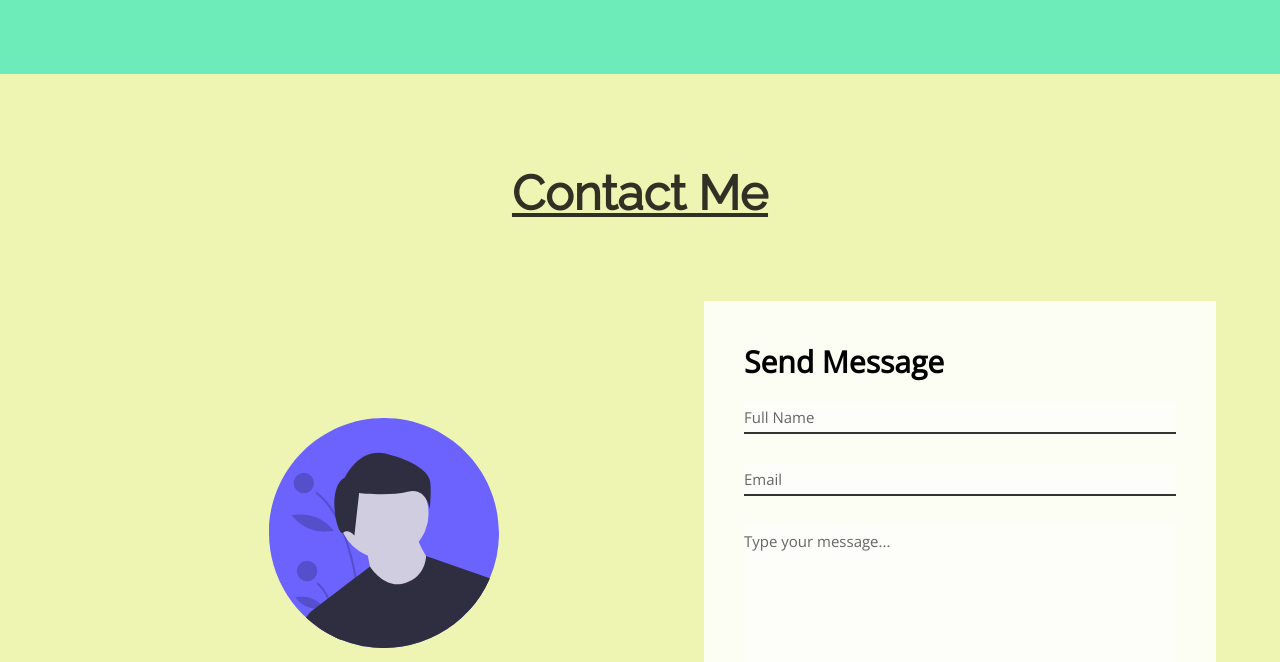
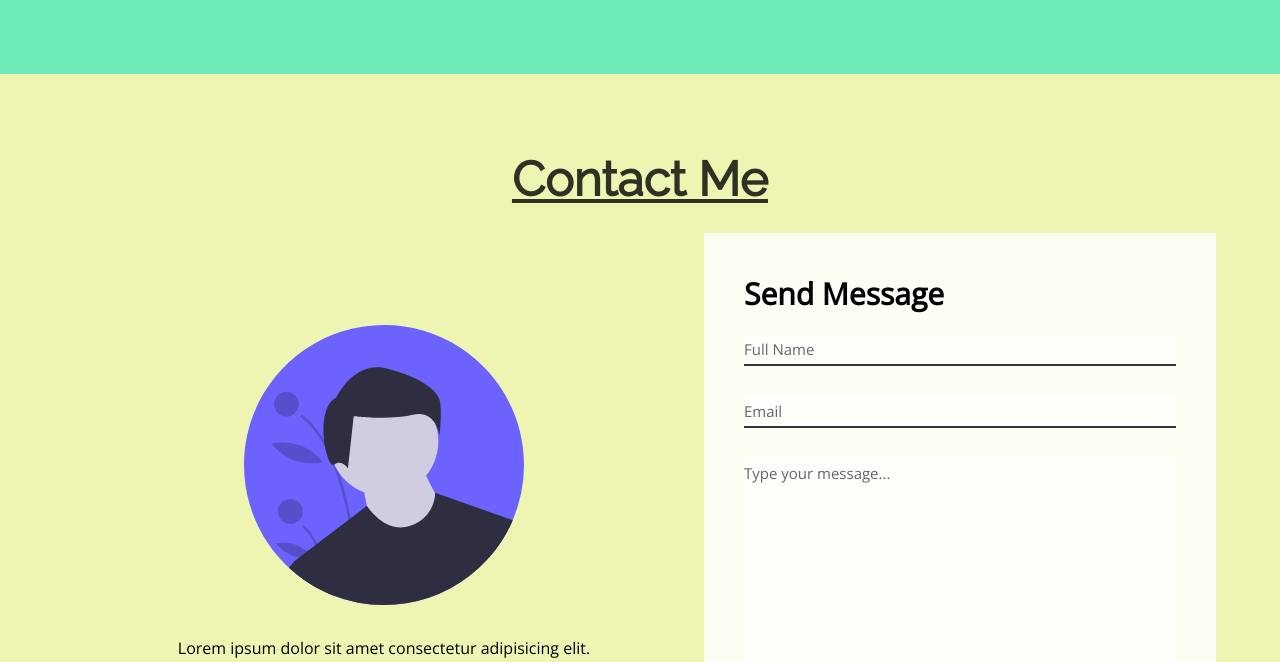
Before and after one commit to rabiulalam1/my-portfolio, a plain HTML site: page index.html in a window 1280 px wide. Shown: the part 1752-2414 px from the top of the page. Drawn offline with nearby package versions, Linux system fonts and the light colour scheme.

Commit message:
Fixed Contact me section

```diff
--- a/style.css
+++ b/style.css
@@ -238,7 +238,7 @@ h2 {
 /* Contact Me */
 
 #contact-me {
-  padding-top: 4%;
+  padding-top: 6%;
   padding-bottom: 2%;
   background: #eef5b2;
   display: flex;
@@ -257,7 +257,7 @@ h2 {
   font-size: 3em;
   text-decoration: underline;
   color: rgba(0, 0, 0, 0.8);
-  margin: 40px;
+  margin-bottom: 10%;
 }
 
 .contact-container {
@@ -265,7 +265,7 @@ h2 {
   display: flex;
   justify-content: center;
   align-items: center;
-  margin-top: 40px;
+  margin-top: 0;
 }
 
 .contact-container .contact-info {
@@ -282,7 +282,7 @@ h2 {
 }
 
 .contact-container .contact-info .contact-box .contact-img img {
-  height: 230px;
+  height: 280px;
 }
 .contact-container .contact-info .contact-box .contact-img {
   display: flex;
```
